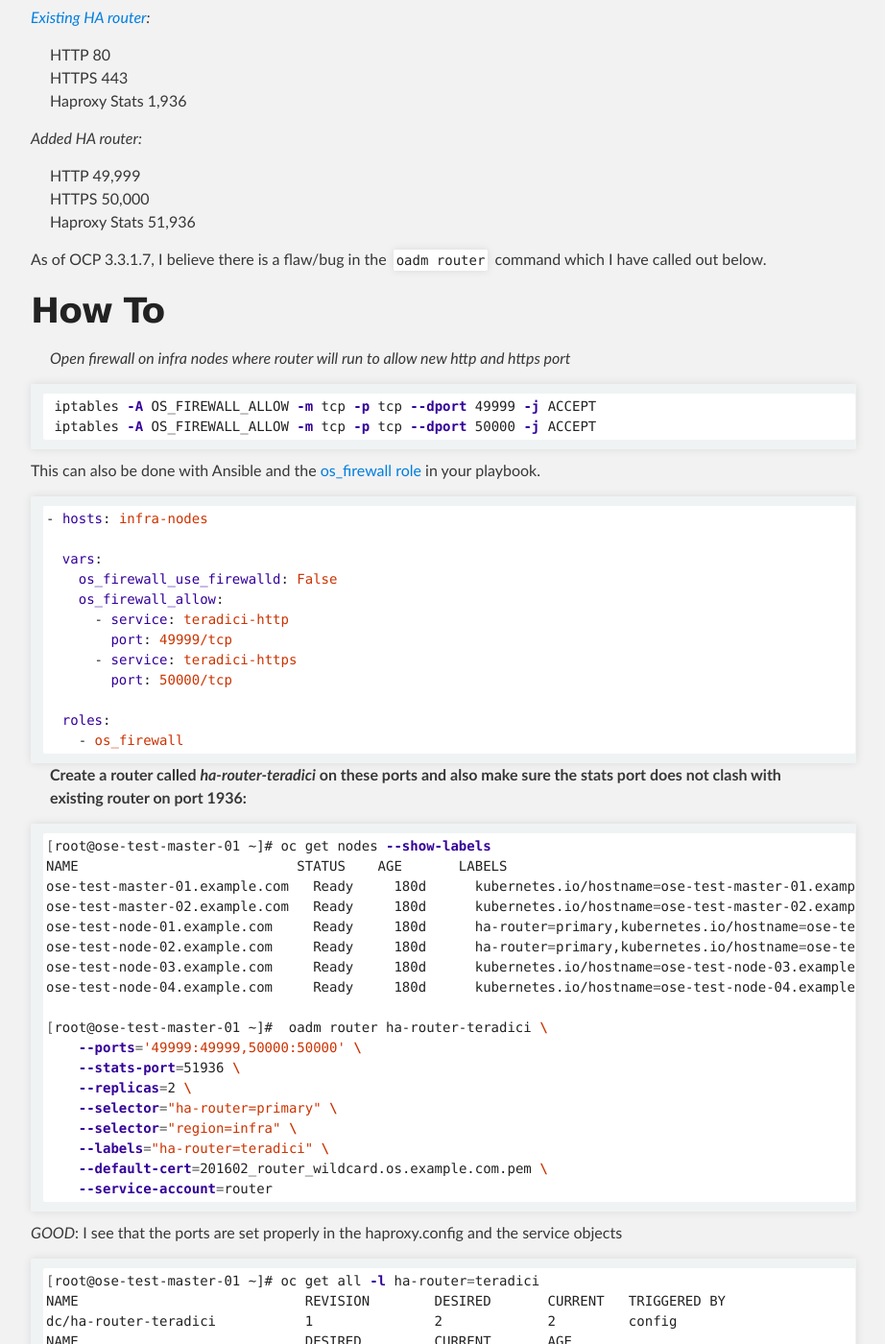
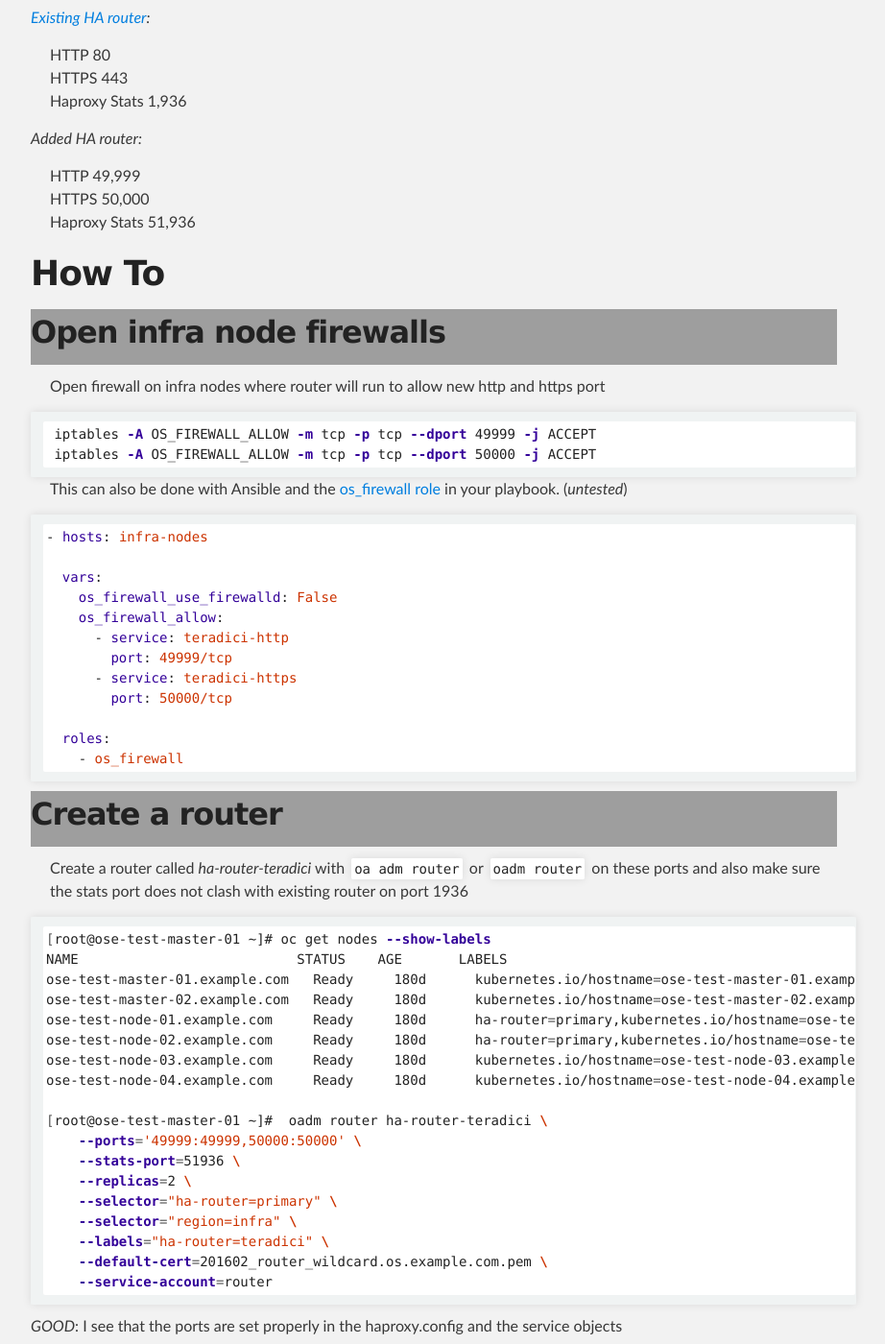
Before and after one commit to dlbewley/dlbewley.github.io, a Jekyll site: the page built from _posts/2017-01-29-OpenShift-Multiple-Sharded-Routers.md, in a window 1280 px wide and 1400 px high, scrolled down 455 px. Shown: the whole window at 96% size, without its empty margins (188-1110 px from the left). Built offline with Jekyll 4.4.1, drawn with Linux system fonts in a browser that asks for light colours; comment, search, counter and statistics services are not loaded; the repository's description, which GitHub fills in, is left out; some of the changed text lies outside the part shown.

Commit message:
formating

````diff
--- a/_posts/2017-01-29-OpenShift-Multiple-Sharded-Routers.md
+++ b/_posts/2017-01-29-OpenShift-Multiple-Sharded-Routers.md
@@ -25,18 +25,19 @@
 - HTTPS 50,000
 - Haproxy Stats 51,936
 
-As of OCP 3.3.1.7, I believe there is a flaw/bug in the `oadm router` command which I have called out below.
 
 # How To #
 
-- *Open firewall on infra nodes where router will run to allow new http and https port*
+## Open infra node firewalls ##
+
+- Open firewall on infra nodes where router will run to allow new http and https port
 
 ```bash
  iptables -A OS_FIREWALL_ALLOW -m tcp -p tcp --dport 49999 -j ACCEPT
  iptables -A OS_FIREWALL_ALLOW -m tcp -p tcp --dport 50000 -j ACCEPT
 ```
 
-This can also be done with Ansible and the [os_firewall role](https://github.com/openshift/openshift-ansible/tree/master/roles/os_firewall) in your playbook.
+- This can also be done with Ansible and the [os_firewall role](https://github.com/openshift/openshift-ansible/tree/master/roles/os_firewall) in your playbook. (_untested_)
 
 ```yaml
 - hosts: infra-nodes
@@ -53,7 +54,9 @@
     - os_firewall
 ```
 
-- **Create a router called _ha-router-teradici_ on these ports and also make sure the stats port does not clash with existing router on port 1936:**
+## Create a router ##
+
+- Create a router called _ha-router-teradici_ with `oa adm router` or `oadm router` on these ports and also make sure the stats port does not clash with existing router on port 1936
 
 ```bash
 [root@ose-test-master-01 ~]# oc get nodes --show-labels
@@ -121,7 +124,9 @@
   bind 127.0.0.1:{{env "ROUTER_SERVICE_NO_SNI_PORT" "10443"}} ssl no-sslv3 {{ if (len .DefaultCertificate) gt 0 }}crt {{.DefaultCertificate}}{{ else }}crt /var/lib/haproxy/conf/default_pub_keys.pem{{ end }} accept-proxy
 ```
 
-- **Fix port number environment variables in the new router deploymentconfig**
+## Fix the router deploymentconfig ##
+
+- Fix port number environment variables in the new router deploymentconfig
 
 ```bash
 [root@ose-test-master-01 ~]# oc set env dc/ha-router-teradici  ROUTER_SERVICE_HTTP_PORT=49999
````
Also changed, not shown: other parts of _posts/2017-01-29-OpenShift-Multiple-Sharded-Routers.md (+7 -3 lines).
